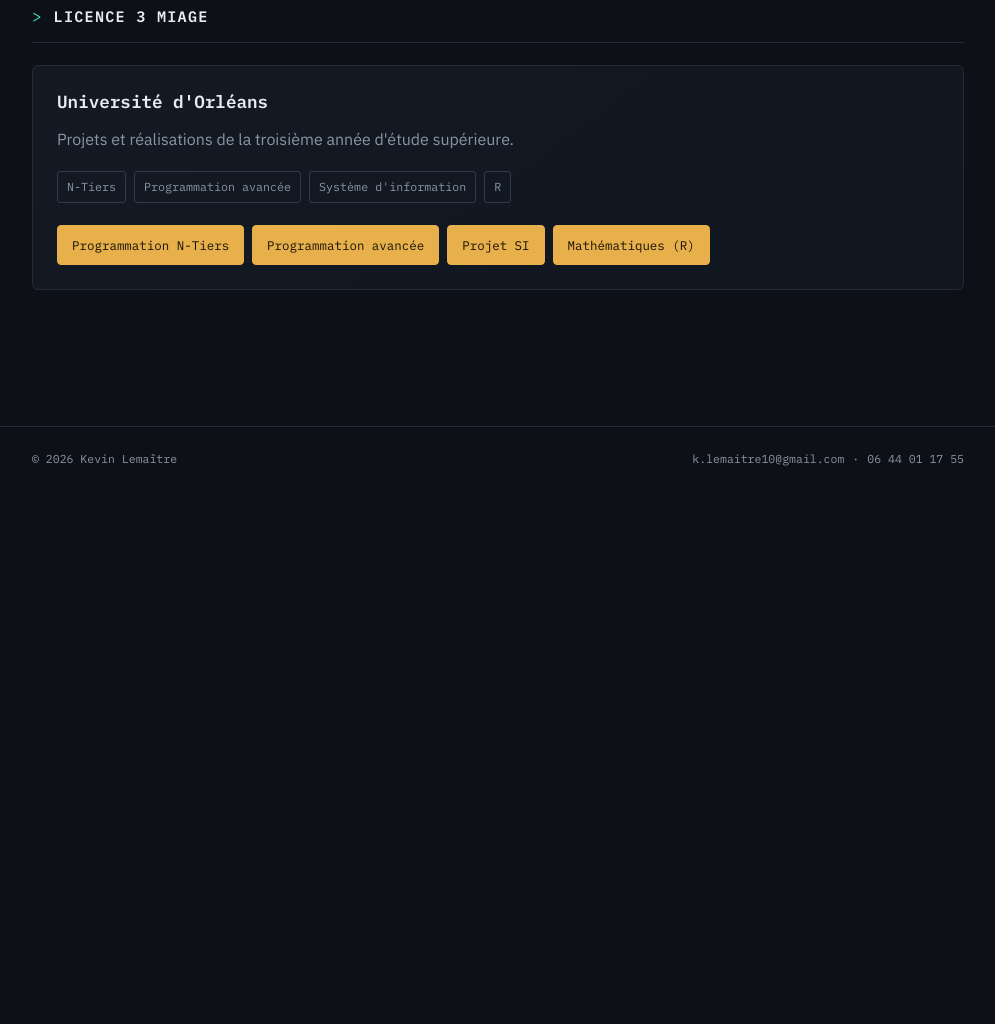
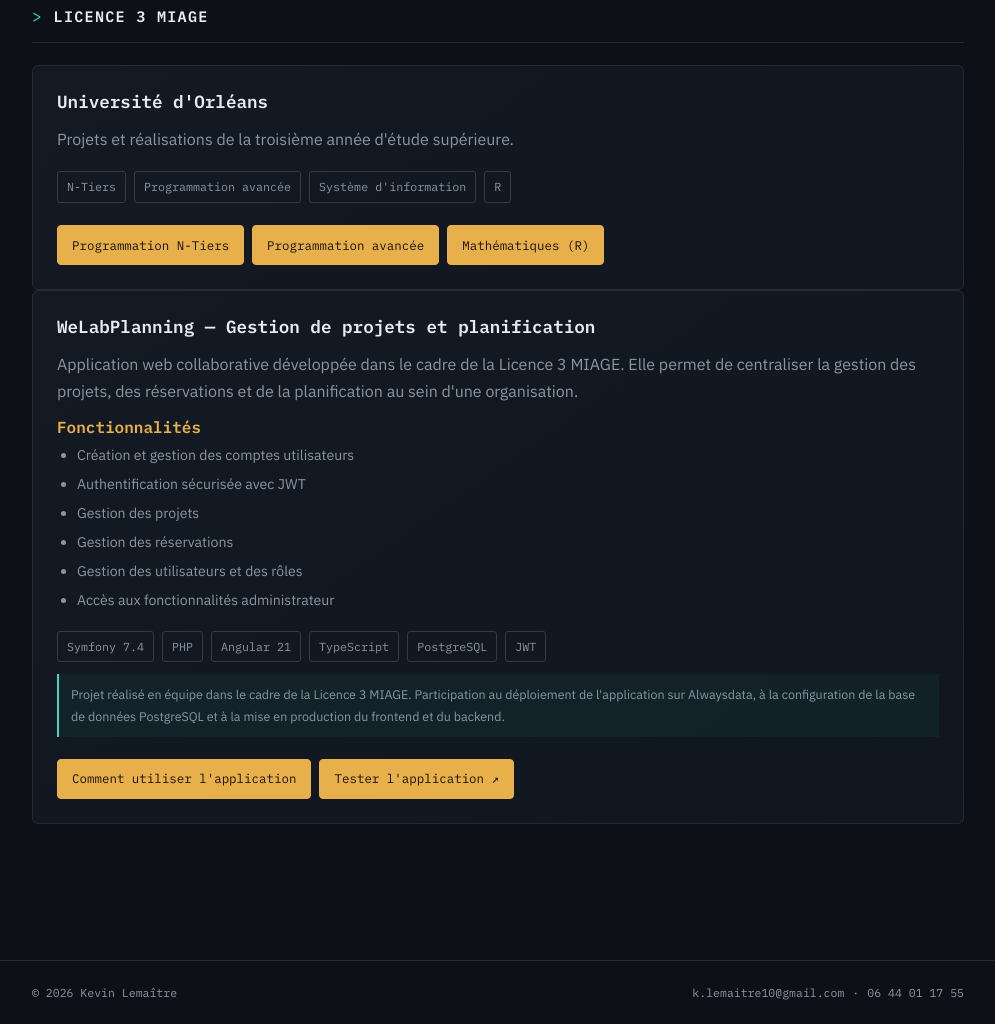
Before and after one commit to kevinlemaitre/kevinlemaitre.github.io, a plain HTML site: page projects.html in a window 1280 px wide. Shown: the part 2125-3149 px from the top of the page, without its empty margins (142-1137 px from the left). Before the commit the page ends 2616 px from the top, so only its background shows below. Drawn offline with Linux system fonts and the light colour scheme.

Commit message:
ajout projet SI L3

```diff
--- a/projects.html
+++ b/projects.html
@@ -94,8 +94,6 @@
           <a class="btn primary" href="doc/pdf_tp_bdd.pdf" target="_blank">Base de données</a>
           <a class="btn primary" href="doc/Exercice_maths.pdf" target="_blank">Mathématiques</a>
           <a class="btn primary" href="doc/presentation_certif_2.pdf" target="_blank">Certification</a>
-          <a class="btn primary" href="doc/Compte_rendu_final_projet1GSB.pdf" target="_blank">Documentation Projet1</a>
-          <a class="btn primary" href="doc/portfolio_BTS2_stage2.pdf" target="_blank">Projet 2</a>
           <a class="btn primary" href="doc/portfolio_stage2_pdf.pdf" target="_blank">Stage</a>
         </div>
 
@@ -237,6 +235,7 @@
       </div>
     </section>
 
+
 <section class="section reveal">
 
   <div class="section-heading">
@@ -261,12 +260,69 @@
     <div class="project-links">
       <a class="btn primary" href="cv.html" target="_blank">Programmation N-Tiers</a>
       <a class="btn primary" href="cv.html" target="_blank">Programmation avancée</a>
-          <a class="btn primary" href="doc/portfolio_projet_Licence.pdf" target="_blank">Projet SI</a>
       <a class="btn primary" href="doc/recapitulatif_R.pdf" target="_blank">Mathématiques (R)</a>
     </div>
 
   </article>
+
+  <article class="card project-card">
+
+    <h3>WeLabPlanning — Gestion de projets et planification</h3>
+
+    <p>
+      Application web collaborative développée dans le cadre de la
+      Licence 3 MIAGE. Elle permet de centraliser la gestion des projets,
+      des réservations et de la planification au sein d'une organisation.
+    </p>
+
+    <h4>Fonctionnalités</h4>
+
+    <ul class="gsb-features">
+      <li>Création et gestion des comptes utilisateurs</li>
+      <li>Authentification sécurisée avec JWT</li>
+      <li>Gestion des projets</li>
+      <li>Gestion des réservations</li>
+      <li>Gestion des utilisateurs et des rôles</li>
+      <li>Accès aux fonctionnalités administrateur</li>
+    </ul>
+
+    <div class="tag-list">
+      <span class="tag">Symfony 7.4</span>
+      <span class="tag">PHP</span>
+      <span class="tag">Angular 21</span>
+      <span class="tag">TypeScript</span>
+      <span class="tag">PostgreSQL</span>
+      <span class="tag">JWT</span>
+    </div>
+
+    <p class="gsb-contribution">
+      Projet réalisé en équipe dans le cadre de la Licence 3 MIAGE.
+      Participation au déploiement de l'application sur Alwaysdata,
+      à la configuration de la base de données PostgreSQL et à la
+      mise en production du frontend et du backend.
+    </p>
+
+    <div class="project-links">
+      <a
+                class="btn primary"
+                href="doc/Guide_connexion_welabplanning.pdf"
+                target="_blank"
+                rel="noopener noreferrer">
+                Comment utiliser l'application
+      </a>
+      <a
+        class="btn primary"
+        href="https://projet1gsb.alwaysdata.net/welabplanning/"
+        target="_blank"
+        rel="noopener noreferrer">
+        Tester l'application ↗
+      </a>
+    </div>
+
+  </article>
+
 </section>
+
 
   </main>
 
```
Also changed, not shown: 1 other file. Lines whose indentation alone changed are shown as unchanged.
